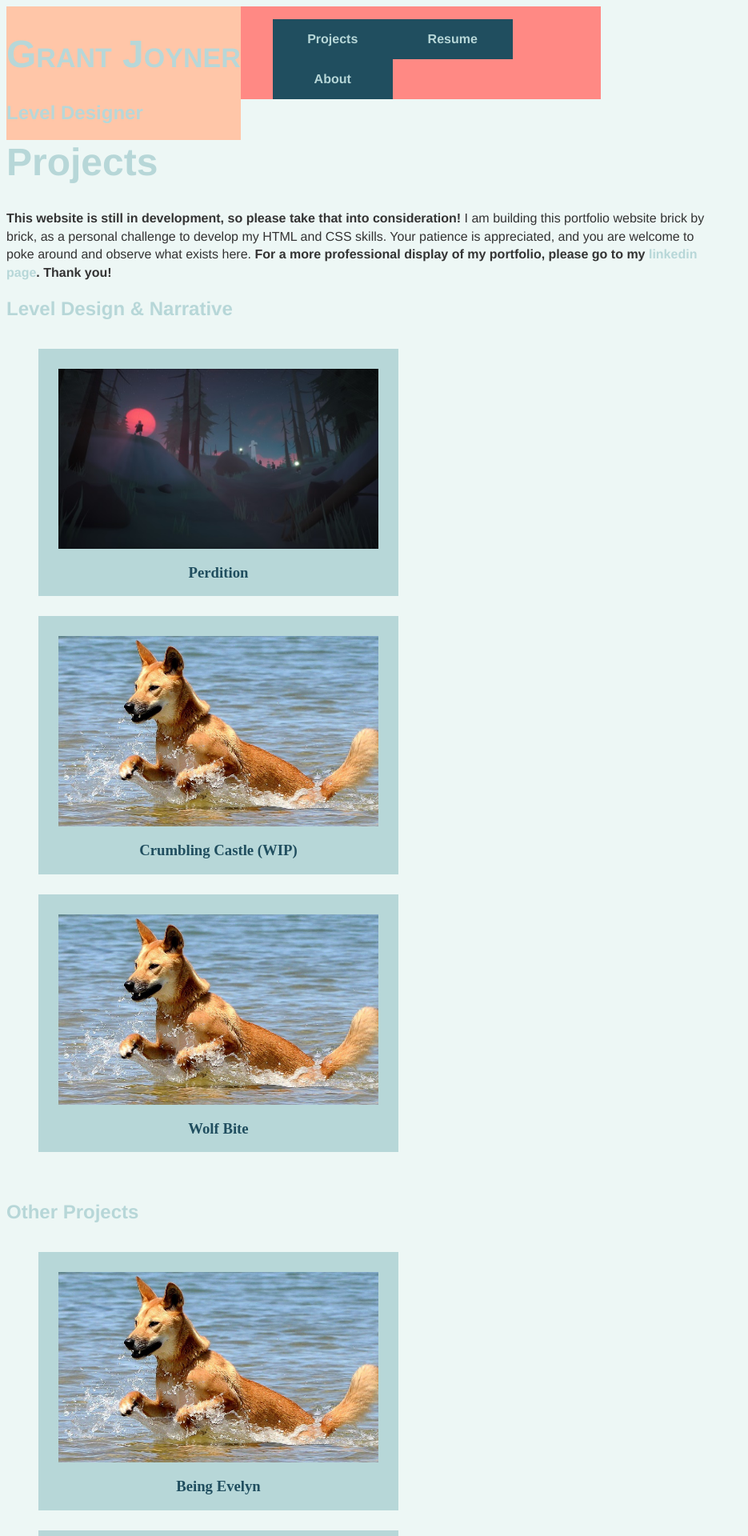
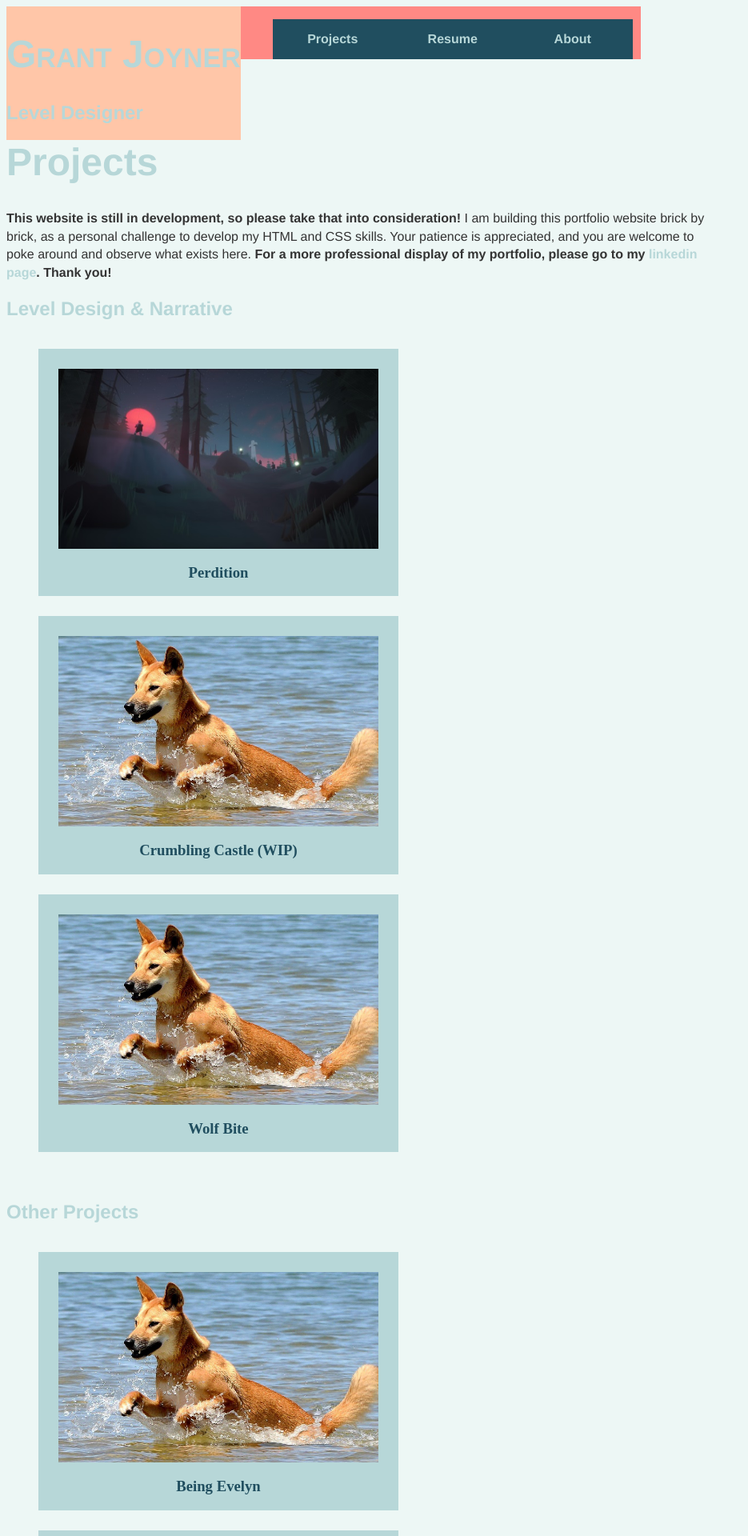
Before and after one commit to digigrant/digigrant.github.io, a Jekyll site: the page built from index.html, in a window 1280 px wide. Shown: the top 1920 px of the page at 80% size, without its empty margins (0-935 px from the left). Built offline with Jekyll 4.4.1, drawn with Linux system fonts in a browser that asks for light colours.

Commit message:
Update main.scss

```diff
--- a/_sass/main.scss
+++ b/_sass/main.scss
@@ -21,7 +21,7 @@ header
 nav
 {
     background-color: $color5;
-    width: 450px;
+    width: 500px;
     float: left;
     overflow: auto;
 }
@@ -51,7 +51,7 @@ footer
 
     ul
     {
-        padding: 0px;
+        margin: 0px;
 
         li
         {
```
